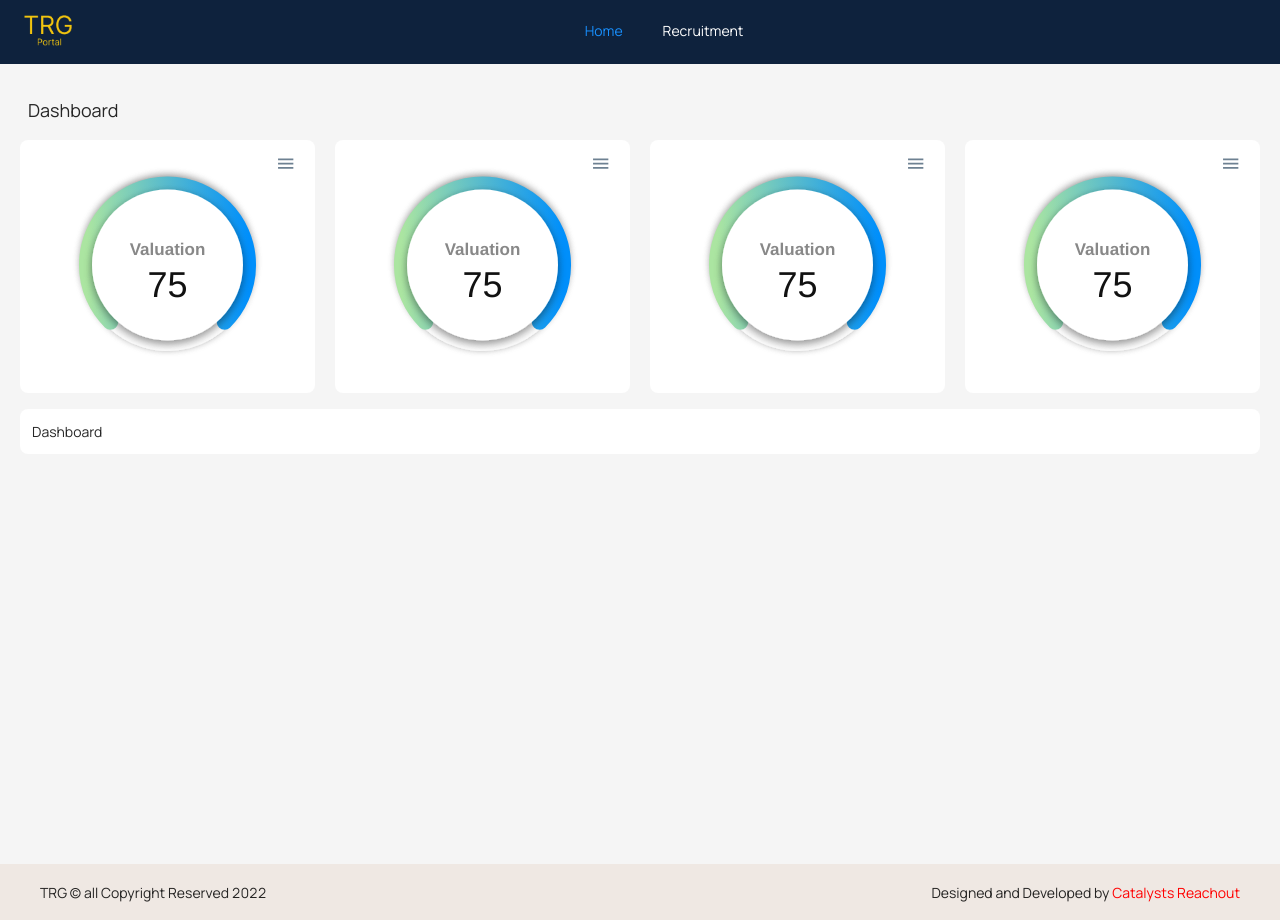
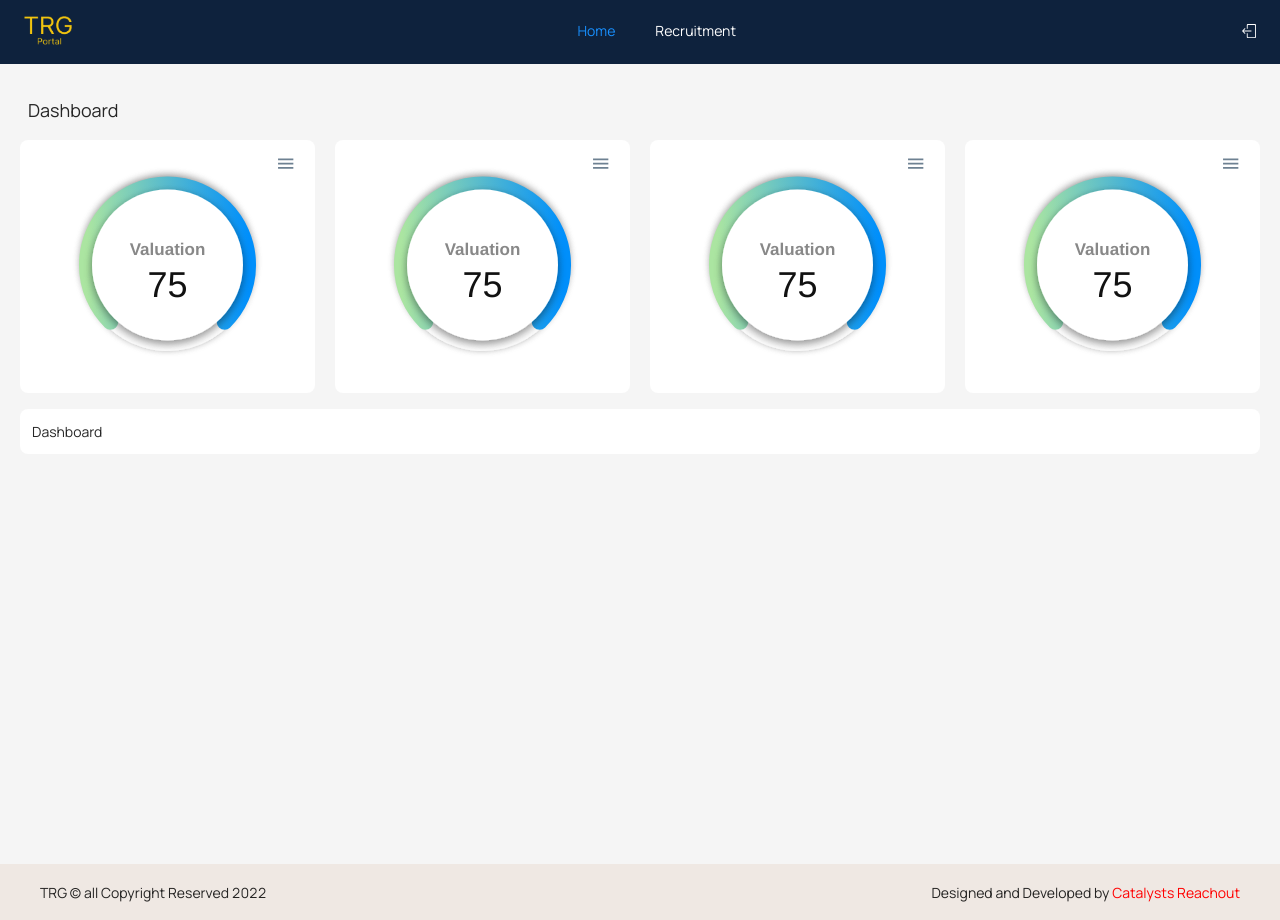
Before and after one commit to CatalystsReachOut/trg-frontend, a React (Create React App) app: page / in a window 1280 px wide. Built offline with nearby package versions, Linux system fonts and the light colour scheme.

Commit message:
job create :: fixes

```diff
--- a/src/components/Navbar/Navbar.jsx
+++ b/src/components/Navbar/Navbar.jsx
@@ -3,11 +3,18 @@ import { MailOutlined, AppstoreOutlined, SettingOutlined } from '@ant-design/ico
 import logo from './../../assets/images/logo/logo.png'
 import { ROUTES } from '../../routes/RouterConfig';
 import { Link, useNavigate } from 'react-router-dom';
+import { SlLogout } from 'react-icons/sl';
 
 
 export default function Navbar() {
 
   const navigate = useNavigate()
+
+
+  const logout = () => {
+    sessionStorage.clear();
+    navigate("/login")
+  }
 
   return (
     <div className='h-16 bg-[#0E223D] py-2 w-full'>
@@ -17,7 +24,7 @@ export default function Navbar() {
         </div>
         <Menu mode="horizontal" className='bg-transparent flex items-center w-[100%] justify-center border-0' defaultSelectedKeys={['mail']}>
           <Menu.Item key="mail" className='flex items-center border-0 text-[white]'>
-            <div className='flex items-center gap-2' onClick={()=>{navigate(ROUTES.Home)}}>
+            <div className='flex items-center gap-2' onClick={() => { navigate(ROUTES.Home) }}>
               Home
             </div>
           </Menu.Item>
@@ -88,6 +95,12 @@ export default function Navbar() {
         </Menu>
         <div>
 
+          <div
+            onClick={() => logout()}
+            className={'cursor-pointer'}  >
+            <SlLogout color='white' />
+          </div>
+
         </div>
       </div>
     </div>
--- a/src/pages/Register/Login.jsx
+++ b/src/pages/Register/Login.jsx
@@ -25,6 +25,8 @@ const Login = ({ notify }) => {
                     commonServices.storeLocalData(storageConstants.LOCAL, storageConstants.AUTH, res.token);
                     commonServices.storeLocalData(storageConstants.LOCAL, storageConstants.ROLE, res.role);
                     commonServices.storeLocalData(storageConstants.LOCAL, storageConstants.LEVEL, res.level);
+                    commonServices.storeLocalData(storageConstants.LOCAL, storageConstants.USER, res._id);
+
                     navigate("/")
                     return notify('success', 'Logged In Successfully');
                 } else {
--- a/src/utils/storageConstants.js
+++ b/src/utils/storageConstants.js
@@ -1,5 +1,7 @@
 export const AUTH = 'auth'
 export const LEVEL = 'level'
 export const ROLE = 'role'
+export const USER = 'uid'
+
 export const LOCAL = 'local'
 export const SESSION = 'session'
```
Also changed, not shown: src/routes/Router.js (line endings or trailing spaces).
